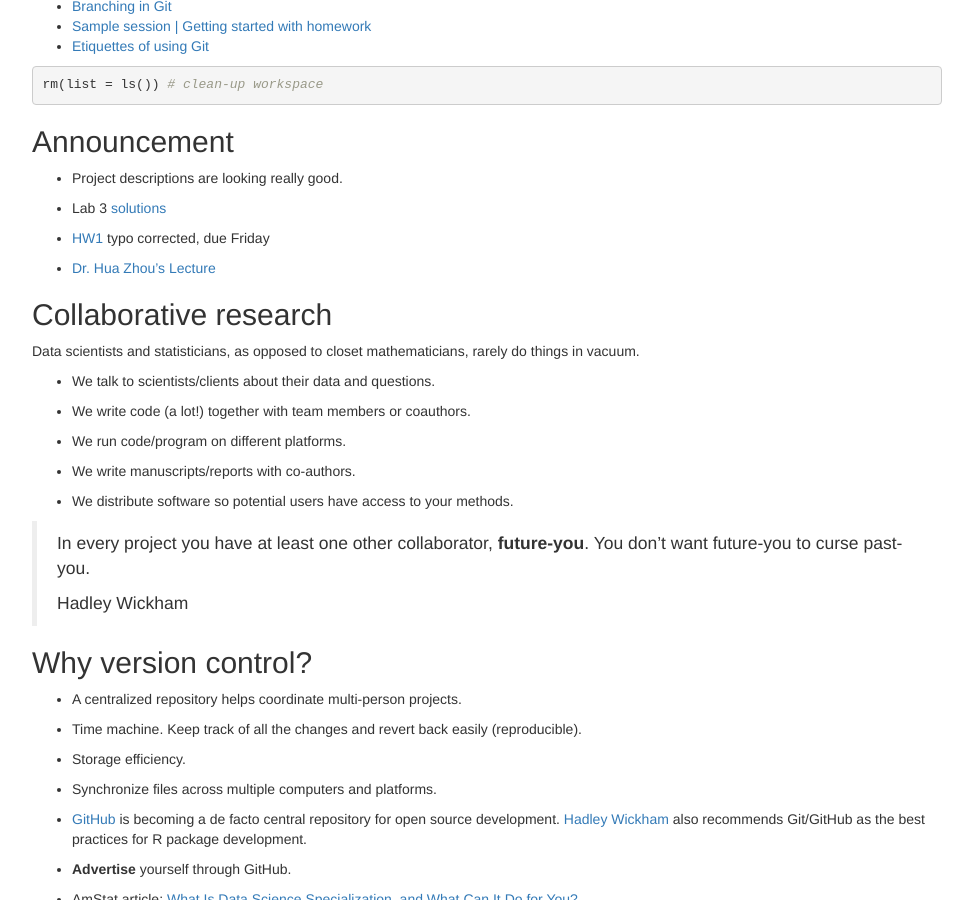
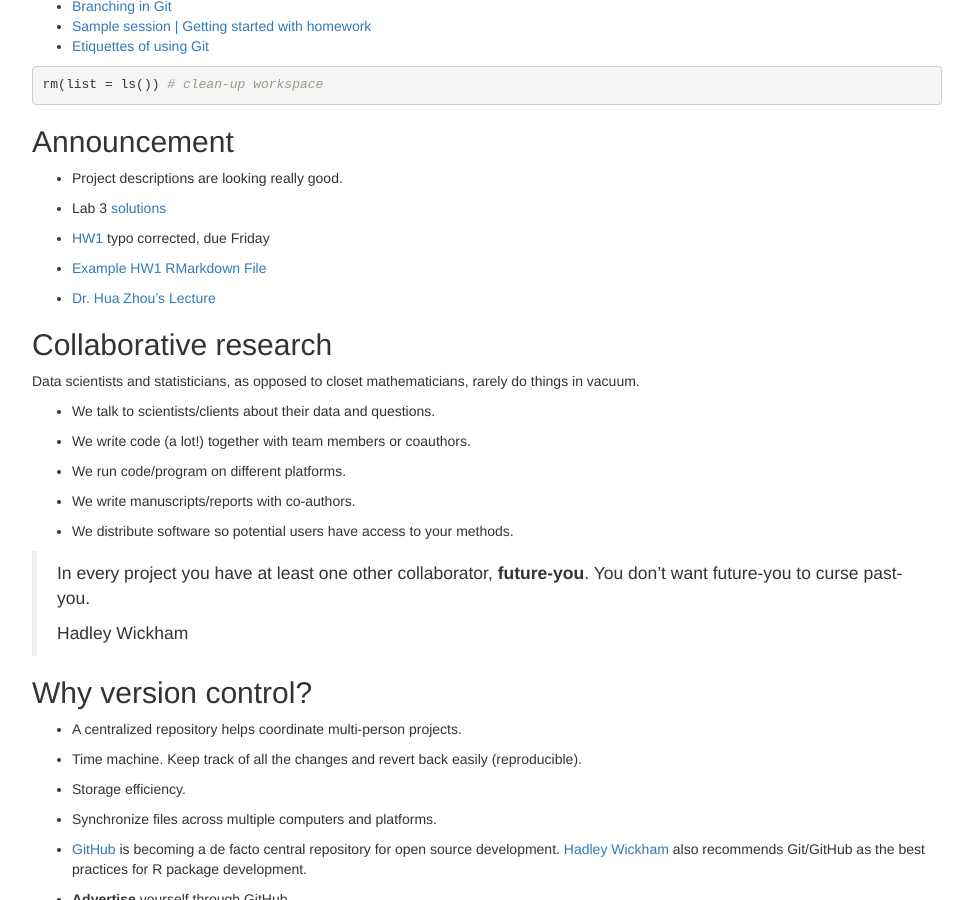
Before and after one commit to tulane-math7360/tulane-math7360.github.io, a Jekyll site: the page slides/07-Git/Git.html, which Jekyll copies as it is, in a window 1280 px wide and 900 px high, scrolled down 342 px. Shown: the whole window, without its empty margins (153-1126 px from the left). Built offline with Jekyll 4.4.1, drawn with Linux system fonts in a browser that asks for light colours.

Commit message:
add example HW1 rmd file

```diff
--- a/slides/07-Git/Git.Rmd
+++ b/slides/07-Git/Git.Rmd
@@ -21,6 +21,8 @@ rm(list = ls()) # clean-up workspace
  - Lab 3 [solutions](https://tulane-math7360.github.io//slides/lab-03-Functions/lab_03_Solutions.html)
 
  - [HW1](https://github.com/tulane-math7360/tulane-math7360.github.io/blob/master/HW/HW1/HW1_Fall_2020.pdf) typo corrected, due Friday
+
+ - [Example HW1 RMarkdown File](https://github.com/tulane-math7360/tulane-math7360.github.io/blob/master/HW/HW1/HW1_XJ.Rmd)
 
  - [Dr. Hua Zhou's Lecture](https://ucla-biostat203b-2020winter.github.io/slides/04-git/git.html)
 
--- a/slides/07-Git/Git.html
+++ b/slides/07-Git/Git.html
@@ -405,6 +405,7 @@ summary {
 <li><p>Project descriptions are looking really good.</p></li>
 <li><p>Lab 3 <a href="https://tulane-math7360.github.io//slides/lab-03-Functions/lab_03_Solutions.html">solutions</a></p></li>
 <li><p><a href="https://github.com/tulane-math7360/tulane-math7360.github.io/blob/master/HW/HW1/HW1_Fall_2020.pdf">HW1</a> typo corrected, due Friday</p></li>
+<li><p><a href="https://github.com/tulane-math7360/tulane-math7360.github.io/blob/master/HW/HW1/HW1_XJ.Rmd">Example HW1 RMarkdown File</a></p></li>
 <li><p><a href="https://ucla-biostat203b-2020winter.github.io/slides/04-git/git.html">Dr. Hua Zhou’s Lecture</a></p></li>
 </ul>
 </div>
```
